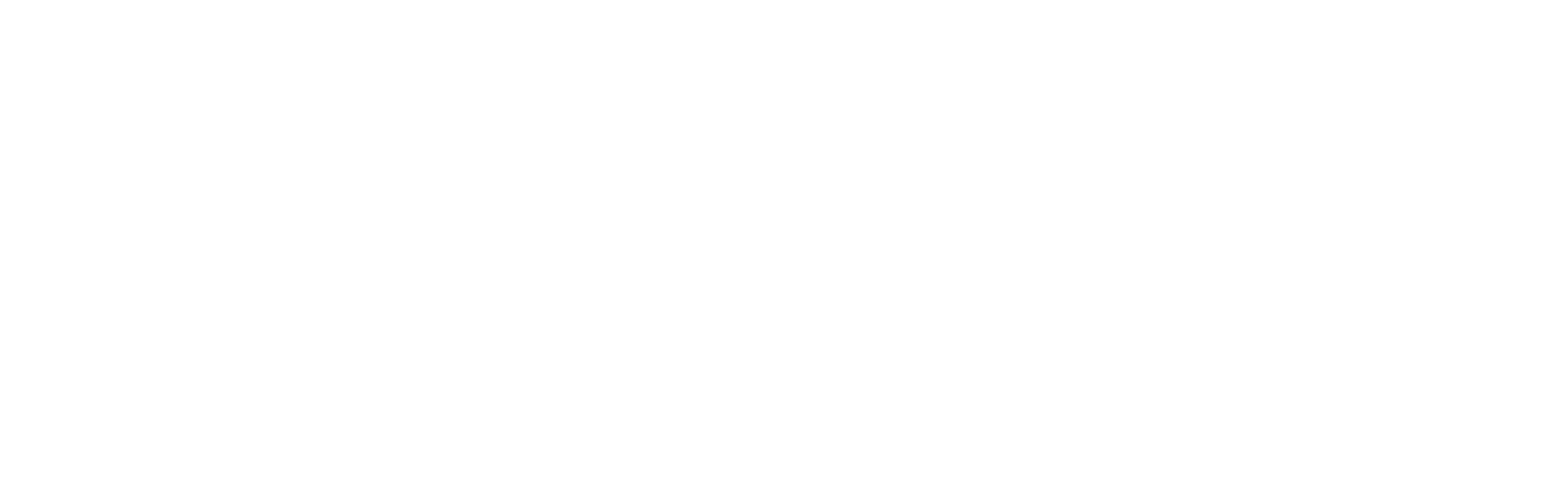
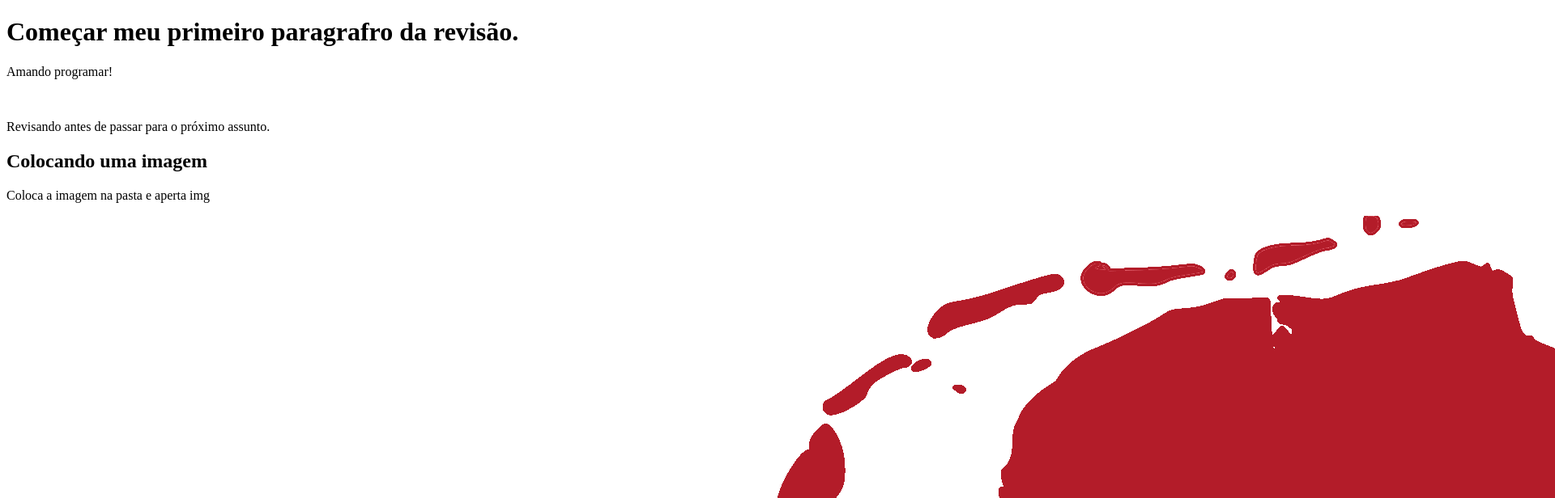
Before and after one commit to ThamyrisCabralArraes/Revis-o, a plain HTML site: page index.html in a window 1280 px wide. Shown: the top 616 px of the page at 81% size, 1920 px wide, since content can reach past the window. Drawn offline with Linux system fonts and the light colour scheme.

Commit message:
Revisão até o exercicio 4

```diff
--- a/index.html
+++ b/index.html
@@ -4,9 +4,23 @@
     <meta charset="UTF-8">
     <meta http-equiv="X-UA-Compatible" content="IE=edge">
     <meta name="viewport" content="width=device-width, initial-scale=1.0">
+    <link rel="shortcut icon" href="favicon.ico" type="image/x-icon">
     <title>Revisão</title>
 </head>
 <body>
+  <h1>Começar meu primeiro paragrafro da revisão.</h1>
+  <p>Amando programar!</p>
+  <br>
+  <p>Revisando antes de passar para o próximo assunto.</p>
+  <!-- Um atalho para deixar um comentario é CTRL + ; -->
+  <h2>Colocando uma imagem</h2>
+  <p> Coloca a imagem na pasta e aperta img</p>
+  <img src="holanda.png" alt="Mapa da Holanda">
+  <!-- Para adicionar a foto vai nas "" e apreta CTRL + espaço e seleciona a imagem, lembrar de colocar um nome na foto -->
+  <img src="https://publicdomainvectors.org/photos/1369065333.png" alt="FLor">
+  <!-- Para procurar imagens, lemrar de pegar com direitos autorais e transparente. Se tiver grande, reduzir no GIMP -->
+  <p>Colocando o simbolo no site com o favicon</p>
+<!-- Para colocar o simbolo, coloca ele na pasta, vai acima do título e digita link, no href colocar o nome do simbolo -->
 
 </body>
 </html>
```
Also changed, not shown: favicon.ico (added), holanda.png (added).
